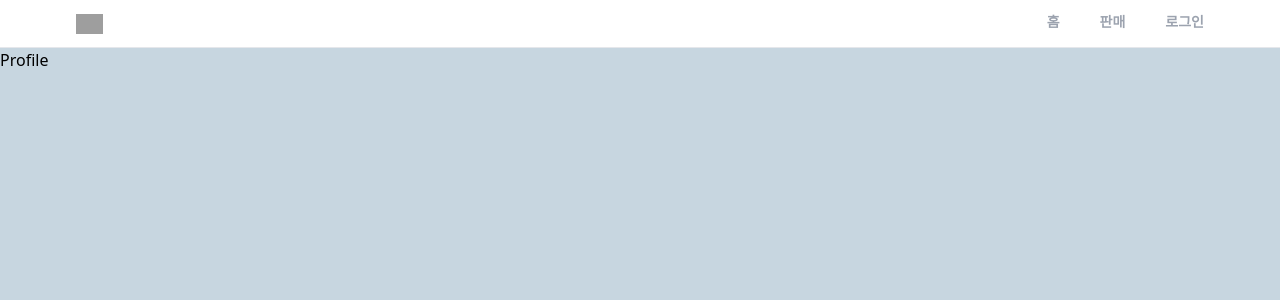
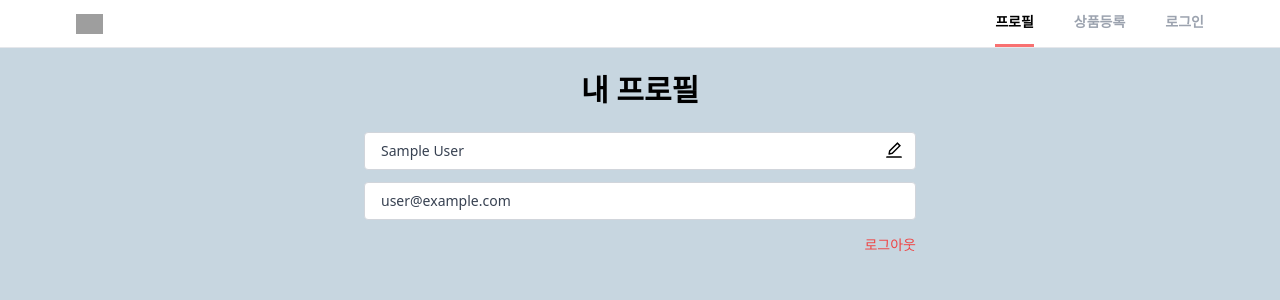
Before and after one commit to geonwooPark/Real-estate, a React (Create React App) app: page /profile in a window 1280 px wide. Shown: the top 300 px of the page. Built offline with nearby package versions, Linux system fonts and the light colour scheme; no server answers; sample sign-in values are in the browser's storage; grey boxes are pictures that could not be loaded.

Commit message:
create private route and custom hook for protecting the profile page and add the logout functionality

```diff
--- a/src/App.tsx
+++ b/src/App.tsx
@@ -7,6 +7,7 @@ import Profile from './pages/Profile'
 import Offers from './pages/Offers'
 import ForgotPassword from './pages/ForgotPassword'
 import Header from './components/Header'
+import PrivateRoute from './components/PrivateRoute'
 
 function App() {
   return (
@@ -15,8 +16,10 @@ function App() {
         <Header />
         <Routes>
           <Route path="/" element={<Home />} />
-          <Route path="/profile" element={<Profile />} />
-          <Route path="/offers" element={<Offers />} />
+          <Route element={<PrivateRoute />}>
+            <Route path="/profile" element={<Profile />} />
+            <Route path="/offers" element={<Offers />} />
+          </Route>
           <Route path="/sign-in" element={<Signin />} />
           <Route path="/sign-up" element={<Signup />} />
           <Route path="/forgot-password" element={<ForgotPassword />} />
--- a/src/components/Header.tsx
+++ b/src/components/Header.tsx
@@ -7,6 +7,7 @@ export default function Header() {
 
   const pathMathRoute = (route: string) => {
     if (route === location.pathname) {
+      console.log(route === location.pathname)
       return true
     }
   }
@@ -26,23 +27,23 @@ export default function Header() {
           <ul className="flex space-x-10">
             <li
               className={`cursor-pointer py-3 text-sm font-semibold text-gray-400 border-b-[3px] border-b-transparent ${
-                pathMathRoute('/') && 'border-b-red-400 text-black'
+                pathMathRoute('/profile') && '!border-b-red-400 !text-black'
               }`}
               onClick={() => navigate('/profile')}
             >
-              홈
+              프로필
             </li>
             <li
               className={`cursor-pointer py-3 text-sm font-semibold text-gray-400 border-b-[3px] border-b-transparent ${
-                pathMathRoute('/offers') && 'border-b-red-400 text-black'
+                pathMathRoute('/offers') && '!border-b-red-400 !text-black'
               }`}
               onClick={() => navigate('/offers')}
             >
-              판매
+              상품등록
             </li>
             <li
               className={`cursor-pointer py-3 text-sm font-semibold text-gray-400 border-b-[3px] border-b-transparent ${
-                pathMathRoute('/sign-in') && 'border-b-red-400 text-black'
+                pathMathRoute('/sign-in') && '!border-b-red-400 !text-black'
               }`}
               onClick={() => navigate('/sign-in')}
             >
--- /dev/null
+++ b/src/components/PrivateRoute.tsx
@@ -0,0 +1,12 @@
+import React from 'react'
+import { Outlet, Navigate } from 'react-router'
+import useAuthStatus from '../hooks/useAuthStatus'
+
+export default function PrivateRoute() {
+  const { loggedIn, checkingStatus } = useAuthStatus()
+
+  if (checkingStatus) {
+    return <h3>Loading...</h3>
+  }
+  return loggedIn ? <Outlet /> : <Navigate to={'/sign-in'} />
+}
--- /dev/null
+++ b/src/hooks/useAuthStatus.tsx
@@ -0,0 +1,19 @@
+import React, { useEffect, useState } from 'react'
+import { onAuthStateChanged } from 'firebase/auth'
+import { auth } from '../firebase'
+
+export default function useAuthStatus() {
+  const [loggedIn, setLoggedIn] = useState(false)
+  const [checkingStatus, setCheckingStatus] = useState(true)
+
+  useEffect(() => {
+    onAuthStateChanged(auth, (user) => {
+      if (user) {
+        setLoggedIn(true)
+      }
+      setCheckingStatus(false)
+    })
+  }, [])
+
+  return { loggedIn, checkingStatus }
+}
--- a/src/pages/Profile.tsx
+++ b/src/pages/Profile.tsx
@@ -1,5 +1,58 @@
-import React from 'react'
+import React, { useState } from 'react'
+import { AiOutlineEdit } from 'react-icons/ai'
+import { auth } from '../firebase'
+import { useNavigate } from 'react-router'
 
 export default function Profile() {
-  return <div>Profile</div>
+  const navigate = useNavigate()
+
+  const [formData, setFormdata] = useState({
+    name: auth.currentUser?.displayName,
+    email: auth.currentUser?.email,
+  })
+  const { name, email } = formData
+
+  const onLogout = () => {
+    auth.signOut()
+    navigate('/sign-in')
+  }
+  return (
+    <>
+      <section className="max-w-6xl flex flex-col items-center mx-auto">
+        <h1 className="text-3xl text-center mt-6 font-bold">내 프로필</h1>
+        <div className="w-full md:w-[50%] mt-6 px-3">
+          <form>
+            <div className="relative mb-3">
+              <input
+                type="text"
+                name="name"
+                value={name!}
+                disabled
+                className="w-full px-4 px-2 text-sm text-gray-700 bg-white border border-gray-300 rounded transition ease-in-out"
+              />
+              <AiOutlineEdit
+                size={20}
+                className="absolute right-3 top-2 cursor-pointer"
+              />
+            </div>
+            <input
+              type="email"
+              name="email"
+              value={email!}
+              disabled
+              className="w-full px-4 px-2 mb-3 text-sm text-gray-700 bg-white border border-gray-300 rounded transition ease-in-out"
+            />
+            <div className="text-right mb-3">
+              <button
+                onClick={onLogout}
+                className="text-sm text-red-500 hover:text-red-600 transition duration-200 ease-in-out"
+              >
+                로그아웃
+              </button>
+            </div>
+          </form>
+        </div>
+      </section>
+    </>
+  )
 }
--- a/src/pages/Signin.tsx
+++ b/src/pages/Signin.tsx
@@ -62,6 +62,7 @@ export default function Signin() {
           </div>
           <div className="w-full md:w-[67%] lg:w-[40%] lg:ml-20">
             <form onSubmit={onSubmit}>
+              <div>
                 <input
                   className="w-full px-4 py-2 mb-6 text-md text-gray-700 bg-white border-gray-300 rounded transition ease-in-out"
                   type="email"
@@ -71,6 +72,7 @@ export default function Signin() {
                   placeholder="이메일"
                   onChange={onChange}
                 />
+              </div>
               <div className="relative mb-6">
                 <input
                   className="w-full px-4 py-2 text-md text-gray-700 bg-white border-gray-300 rounded transition ease-in-out"
```
Lines whose indentation alone changed are shown as unchanged.
